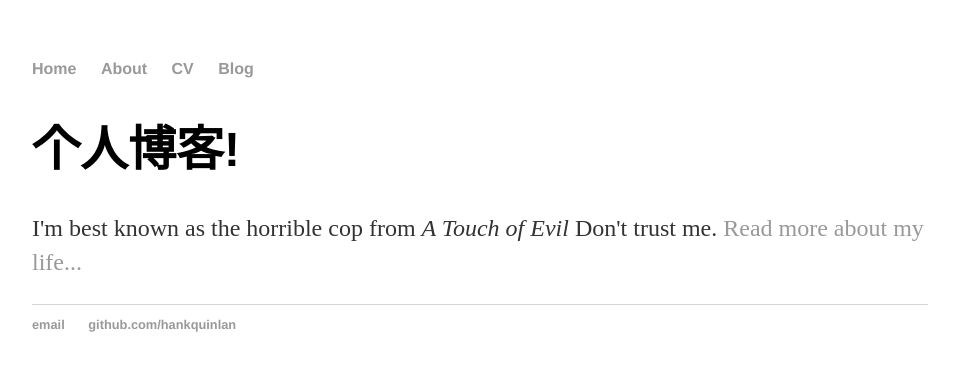
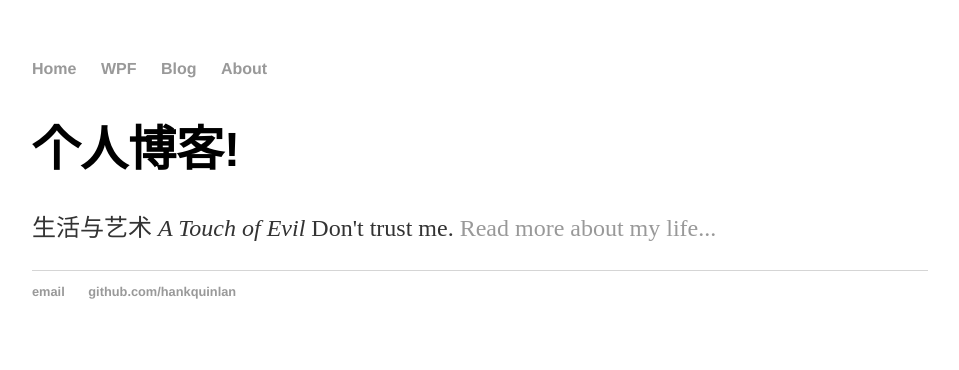
Before and after one commit to ShangGuShenCha/ShangGuShenCha.github.io, a plain HTML site: page index.html in a window 1280 px wide. Shown: the whole page, without its empty margins (160-1119 px from the left). Drawn offline with Linux system fonts and the light colour scheme.

Commit message:
Update index.html

```diff
--- a/index.html
+++ b/index.html
@@ -1,7 +1,7 @@
 <!DOCTYPE html>
 <html>
 	<head>
-		<title>balabalawang</title><!-- link to main stylesheet -->
+		<title>个人博客</title><!-- link to main stylesheet -->
 		<link rel="stylesheet" type="text/css" href="/css/main.css">
 
 	</head>
@@ -9,15 +9,15 @@
 		<nav>
     		<ul>
         		<li><a href="/">Home</a></li>
+        		<li><a href="/cv">WPF</a></li>
+        		<li><a href="/blog.html">Blog</a></li>
 	        	<li><a href="/about">About</a></li>
-        		<li><a href="/cv">CV</a></li>
-        		<li><a href="/blog.html">Blog</a></li>
     		</ul>
 		</nav>
 		<div class="container">
     		<div class="blurb">
         		<h1>个人博客!</h1>
-				<p>I'm best known as the horrible cop from <em>A Touch of Evil</em> Don't trust me. <a href="/about">Read more about my life...</a></p>
+				<p>生活与艺术 <em>A Touch of Evil</em> Don't trust me. <a href="/about">Read more about my life...</a></p>
     		</div><!-- /.blurb -->
 		</div><!-- /.container -->
 		<footer>
```
